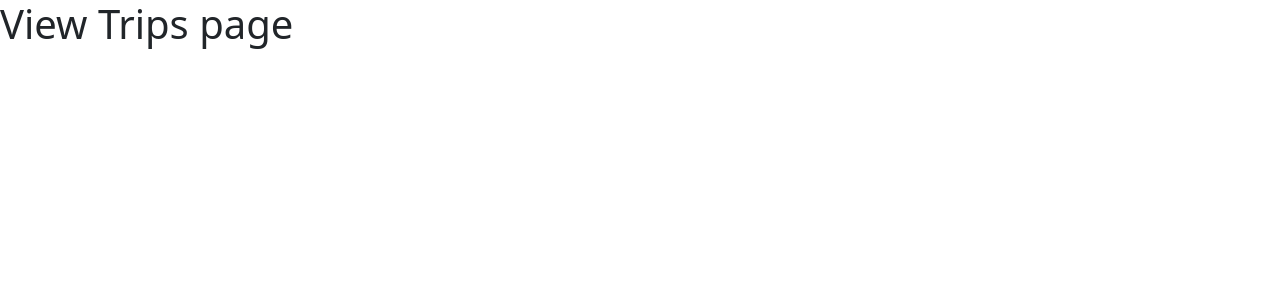
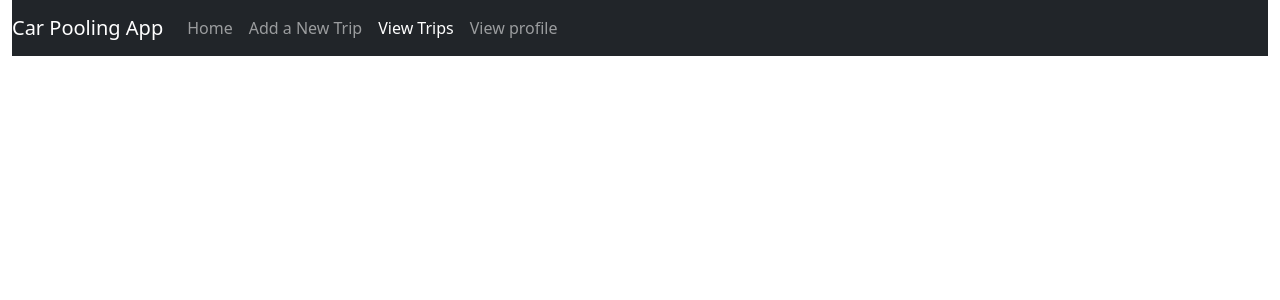
Before and after one commit to sahilM1001/car_pooling_app, a Django app: page /carpooling/view/viewTrips in a window 1280 px wide. Shown: the top 300 px of the page. Run offline with Django 4.2, Linux system fonts and the light colour scheme; data that the repository does not hold is empty; some libraries are stand-ins or nearby versions.

Commit message:
cancel trip finalized

```diff
--- a/carpoolingapp/urls.py
+++ b/carpoolingapp/urls.py
@@ -9,7 +9,7 @@ urlpatterns = [
     path('api/signup', views.signupReq, name='Signup Request'),#done
     path('api/bookTrip', views.bookTrip, name='Trip Booking'),#done
     path('api/addTrip', views.addTrip, name='Add Trip'),#done
-    path('api/cancelTrip', views.loginReq, name='Cancel Trip'),
+    path('api/cancelTrip', views.cancelTrip, name='Cancel Trip'),
     path('api/rateTrip', views.addRatings, name='Rate Trip'),#done
     path('api/viewRatings', views.viewRatings, name='View Ratings'),#done
     path('api/updateDetails', views.updateUserDetails, name='Update User Details'),#done
--- a/carpoolingapp/views.py
+++ b/carpoolingapp/views.py
@@ -288,3 +288,20 @@ def viewRatings(request):
         data = cur.fetchall()
         print("data fetched: ", data)
         return HttpResponse("<h1>Trip Ratings Fetch Successfully</h1>")
+
+
+#function to cancel trip
+@csrf_exempt
+def cancelTrip(request):
+    if request.method == "POST":
+        body_unicode = request.body.decode('utf-8')
+        reqBody = json.loads(body_unicode)
+        print("==========================")
+        print("received req: ", reqBody)
+        print("==========================")
+
+        cur.execute("UPDATE `trip_details` SET `trip_spots_available` = `trip_spots_available` + 1 WHERE `trip_details_id` = {} ".format(reqBody['trip_details_id']))
+        cur.execute("UPDATE `trips` SET `trip_status` = 'Cancelled' WHERE `trip_id` = {} ".format(reqBody['trip_id']))
+        conn.commit()
+        #pass
+        return HttpResponse("<h1>Trip Canceled</h1>")
--- a/templates/home/home.html
+++ b/templates/home/home.html
@@ -20,7 +20,7 @@
               <div class="navbar-nav">
                 <a class="nav-item nav-link active" href="/carpooling/view/home">Home</a>
                 <a class="nav-item nav-link" href="/carpooling/view/addTrip">Add a New Trip</a>
-                <a class="nav-item nav-link" href="/carpooling/view/viewTrips">View Booked Trips</a>
+                <a class="nav-item nav-link" href="/carpooling/view/viewTrips">View Trips</a>
                 <a class="nav-item nav-link" href="/carpooling/view/myProfile">View profile</a>
               </div>
             </div>
--- a/templates/home/viewTrip.html
+++ b/templates/home/viewTrip.html
@@ -12,8 +12,21 @@
 
 </head>
 <body>
-    <h1>View Trips page</h1>
+
     <div class="container-fluid">
+
+        <nav class="navbar navbar-expand-lg navbar-dark bg-dark">
+            <a class="navbar-brand" href="/carpooling/view/home">Car Pooling App</a>
+
+            <div class="collapse navbar-collapse" id="navbarNavAltMarkup">
+              <div class="navbar-nav">
+                <a class="nav-item nav-link" href="/carpooling/view/home">Home</a>
+                <a class="nav-item nav-link" href="/carpooling/view/addTrip">Add a New Trip</a>
+                <a class="nav-item nav-link active" href="/carpooling/view/viewTrips">View Trips</a>
+                <a class="nav-item nav-link" href="/carpooling/view/myProfile">View profile</a>
+              </div>
+            </div>
+          </nav>
 
         <div id="mainContainer">
 
@@ -91,7 +104,7 @@
                                 <b>Trip Charges To Be Paid</b>: ${receivedData[i]['trip_charges_paid']}
                             </p>
 
-                            <button class="btn btn-outline-primary btn-sm cancelTrip" id="cancel_trip_${receivedData[i]['trip_details_id']}" onclick=cancelTrip()>
+                            <button class="btn btn-outline-primary btn-sm cancelTrip" id="cancel_trip_${receivedData[i]['trip_details_id']}" data-trip-id="${receivedData[i]['trip_id']}">
                                 Cancel Trip
                             </button>
                             <button class="btn btn-outline-primary btn-sm rateTrip" id="rate_trip_${receivedData[i]['trip_details_id']}" data-driver-id="${receivedData[i]['trip_driver_id']}">
@@ -108,25 +121,29 @@
             mainContainer.appendChild(template.content.firstChild)
             }
 
-            function cancelTrip(){
+            $(".cancelTrip").on('click', function(){
+                console.log("cancel trip called")
+                let trip_details_id = event.target.id.split("_")[2]
+                console.log(trip_details_id)
+                let dataDict = $(event.target).data()
+                console.log(dataDict)
+                cancelTrip(trip_details_id, dataDict['tripId'])
+
+            })
+
+            function cancelTrip(trip_details_id, trip_id){
+                let jsonObj = {
+                    'trip_details_id': trip_details_id,
+                    'trip_id': trip_id
+                }
                 $.ajax({
                 type: "POST",
                 url: "http://127.0.0.1:8000/carpooling/api/cancelTrip",
                 data: JSON.stringify(jsonObj),
                 contentType: "application/json; charset=utf-8",
                 success: function(data){
-                    //window.location.replace("http://127.0.0.1:8000/carpooling/view/login");
-                    console.log(data)
-                    console.log("Request was successful")
-                    $.ajax({
-                        type: "POST",
-                        url: "http://127.0.0.1:8000/carpooling/api/home",
-                        success: function(data){
-                            console.log("data received: ", data)
-                            homeScreenLister(data.data)
-                            //console.log(data[2])
-                        }
-                    })
+                    window.location.replace("http://127.0.0.1:8000/carpooling/view/home");
+
                 }
                 })
             }
@@ -143,14 +160,15 @@
 
                 //logged_in_user
 
-                let jsonObj = {
+
+                $(".submitRatings").on('click', function(){
+                    let jsonObj = {
                     'r_for_trip': trip_details_id,
-                    'r_ratings': $("#trip_ratings").val(),
+                    'r_ratings': parseInt($("#trip_ratings").val()),
                     'r_given_by': logged_in_user,
                     'r_given_to': dataDict['driverId']
                 }
-
-                $(".submitRatings").on('click', function(){
+                //console.log(jsonObj)
                     addRating(jsonObj)
                 })
             })
```
Also changed, not shown: templates/home/addTrip.html (+14 -2 lines).
